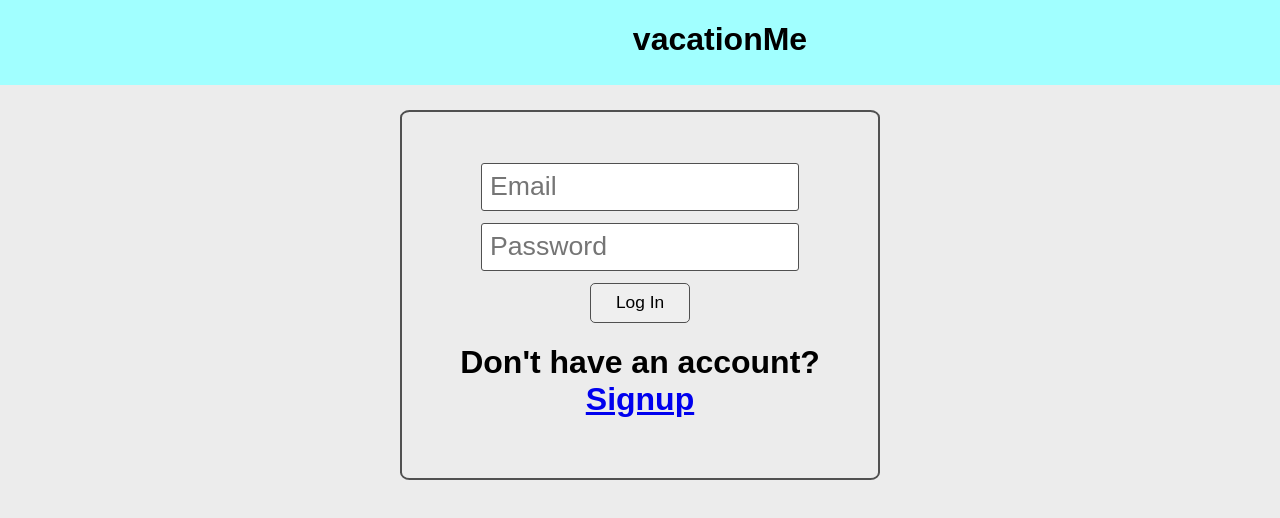
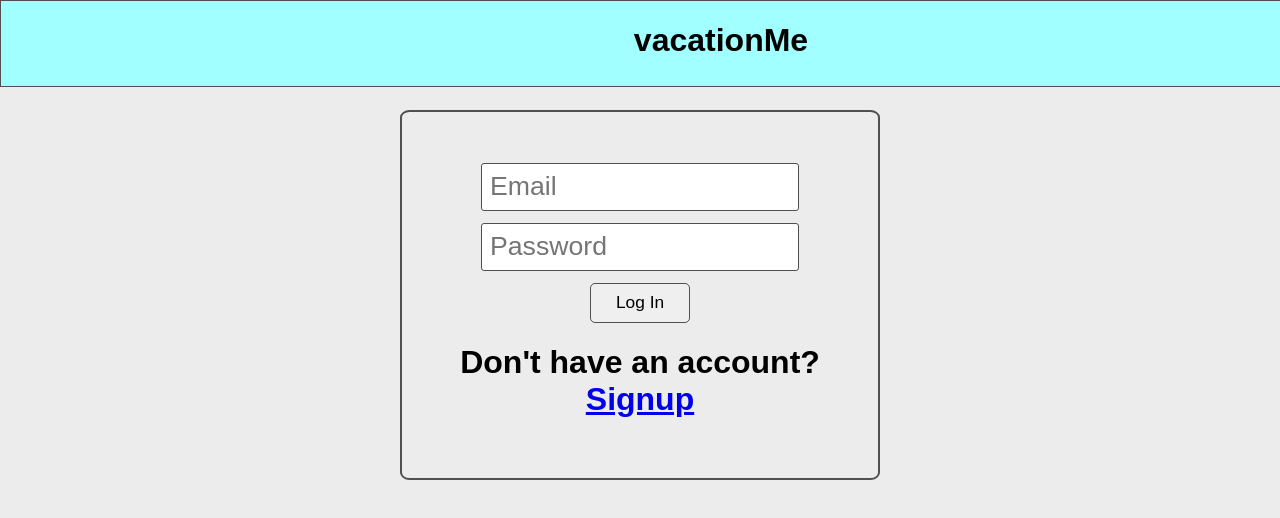
Before and after one commit to GoodGuyGuf/vacationMe-frontend, a React (Create React App) app: page /login in a window 1280 px wide. Shown: the top 518 px of the page. Built offline with nearby package versions, Linux system fonts and the light colour scheme; no server answers; a web font is replaced by a local one.

Commit message:
re-positioned logo on home page

```diff
--- a/src/css/App.css
+++ b/src/css/App.css
@@ -81,14 +81,16 @@ html{
     position: absolute;
     top: 0;
     background-color: rgb(161, 255, 255);
+    border: solid 1.5px;
+    border-color: rgb(80, 80, 80);
     width: 1440px;
     height: 85px;
 }
 
 #logo{
+    display: inline-block;
     position: absolute;
-    top: 0%;
-    left: 44%;
+    left: 44.3%;
 }
 
 #profile{
```
